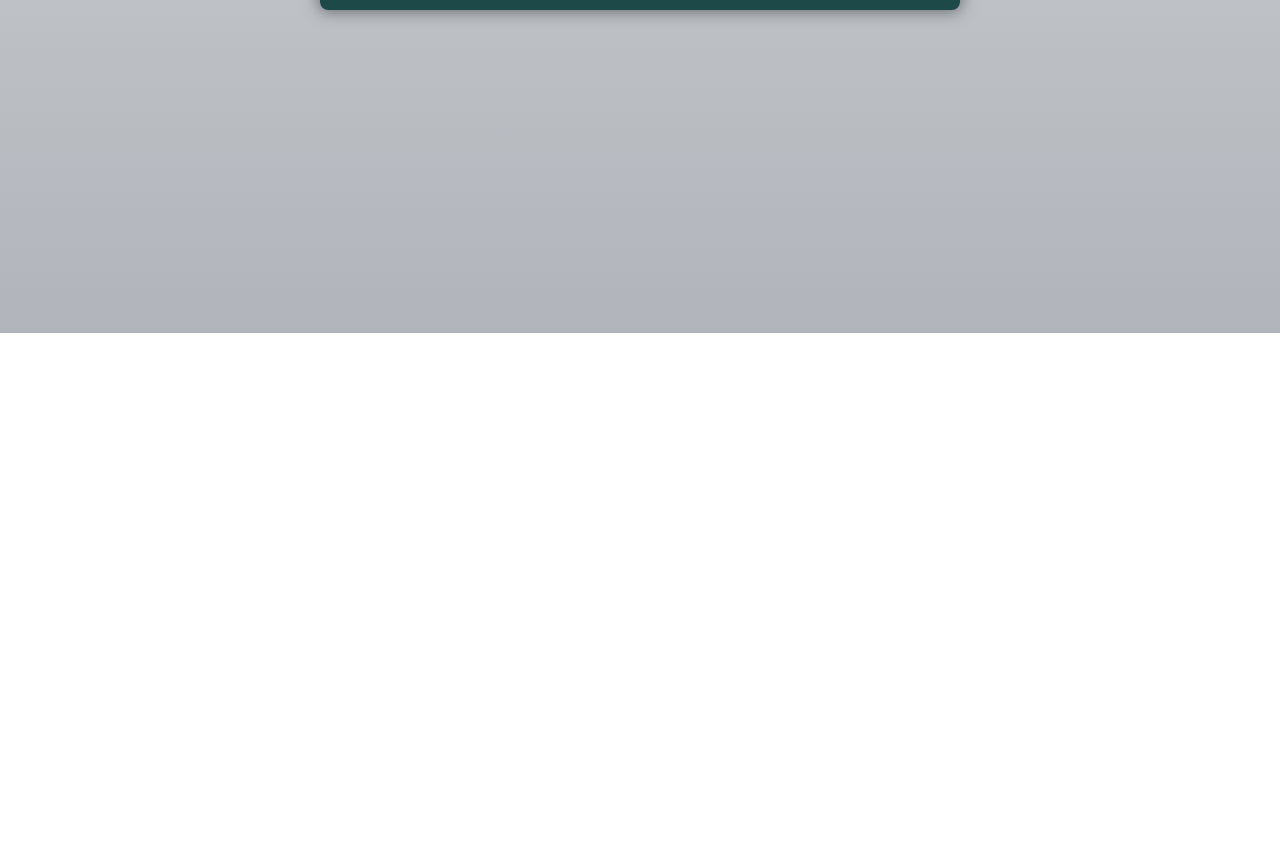
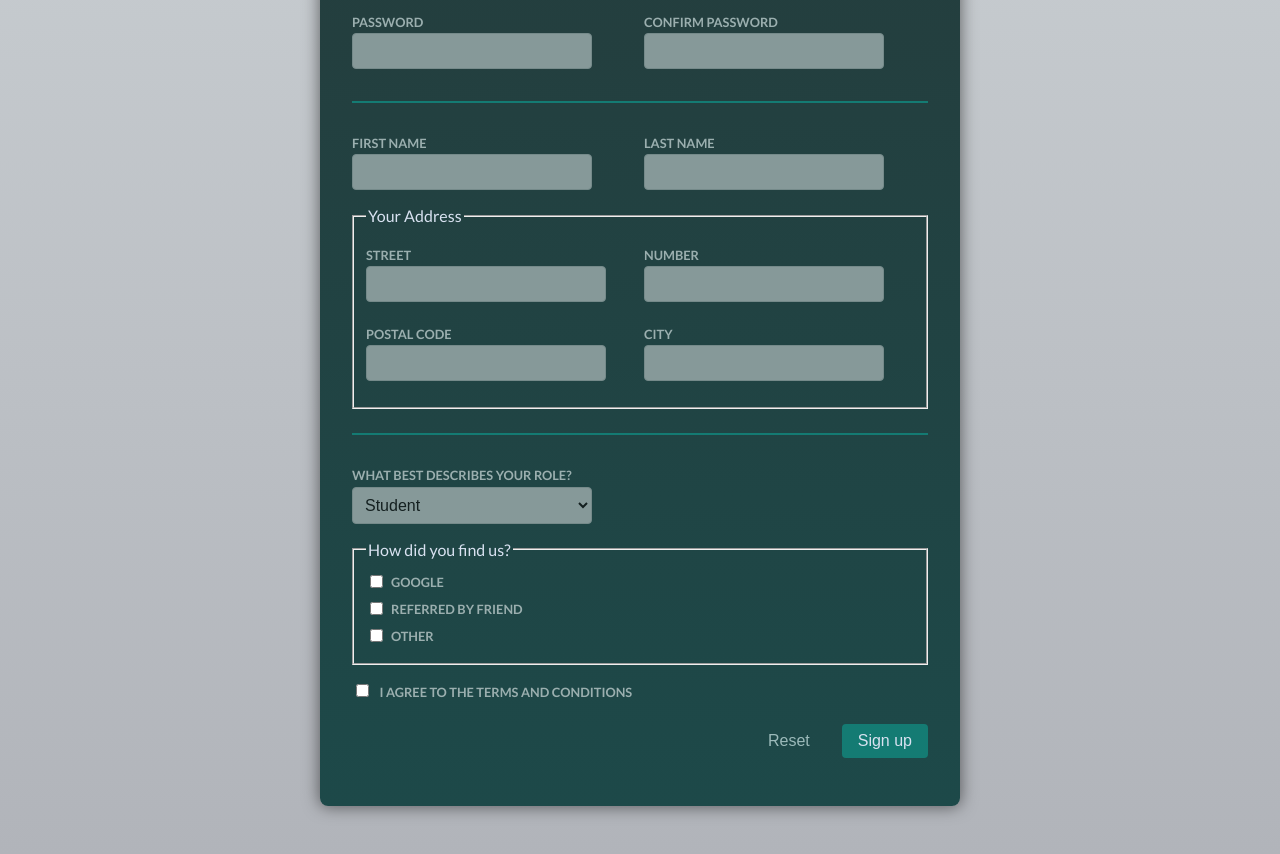
Before and after one commit to kuzn5298/courses, an Angular app: page / in a window 1280 px wide. Shown: the part 499-1353 px from the top of the page. Before the commit the page ends 832 px from the top, so only its background shows below. Built offline with nearby package versions, Linux system fonts and the light colour scheme.

Commit message:
📋 Add sign up form

```diff
--- a/src/app/app.component.html
+++ b/src/app/app.component.html
@@ -20,8 +20,8 @@
   </button>
   <button
     class="button"
-    (click)="selectForm('signup')"
-    [class.active]="formType() === 'signup'"
+    (click)="selectForm('signup-form')"
+    [class.active]="formType() === 'signup-form'"
   >
     SignUp Form
   </button>
--- a/src/app/app.component.ts
+++ b/src/app/app.component.ts
@@ -4,7 +4,7 @@ import { LoginComponent } from './auth/login/login.component';
 import { LoginReactiveComponent } from './auth/login-reactive/login-reactive.component';
 import { SignupComponent } from './auth/signup/signup.component';
 
-type FormType = 'login-ng-form' | 'login-reactive-form' | 'signup';
+type FormType = 'login-ng-form' | 'login-reactive-form' | 'signup-form';
 @Component({
   selector: 'app-root',
   standalone: true,
@@ -12,7 +12,7 @@ type FormType = 'login-ng-form' | 'login-reactive-form' | 'signup';
   imports: [LoginComponent, LoginReactiveComponent, SignupComponent],
 })
 export class AppComponent {
-  formType = signal<FormType>('login-reactive-form');
+  formType = signal<FormType>('signup-form');
 
   selectForm(type: FormType) {
     this.formType.set(type);
--- a/src/app/auth/signup/signup.component.html
+++ b/src/app/auth/signup/signup.component.html
@@ -1,10 +1,10 @@
-<form>
+<form [formGroup]="form" (ngSubmit)="onSubmit()">
   <h2>Welcome on board!</h2>
   <p>We just need a little bit of data from you to get you started 🚀</p>
 
   <div class="control">
     <label for="email">Email</label>
-    <input id="email" type="email" name="email" />
+    <input id="email" type="email" name="email" formControlName="email" />
   </div>
 
   <div class="control-row">
@@ -14,6 +14,7 @@
         id="password"
         type="password"
         name="password"
+        formControlName="password"
       />
     </div>
 
@@ -23,6 +24,7 @@
         id="confirm-password"
         type="password"
         name="confirm-password"
+        formControlName="confirmPassword"
       />
     </div>
   </div>
@@ -37,6 +39,7 @@
           type="text"
           id="first-name"
           name="first-name"
+          formControlName="firstName"
         />
       </div>
 
@@ -46,34 +49,50 @@
           type="text"
           id="last-name"
           name="last-name"
+          formControlName="lastName"
         />
       </div>
     </div>
 
-    <fieldset>
+    <fieldset formGroupName="address">
       <legend>Your Address</legend>
 
       <div class="control-row">
         <div class="control">
           <label for="street">Street</label>
-          <input type="text" id="street" name="street" />
+          <input
+            type="text"
+            id="street"
+            name="street"
+            formControlName="street"
+          />
         </div>
 
         <div class="control">
           <label for="number">Number</label>
-          <input type="text" id="number" name="number" />
+          <input
+            type="text"
+            id="number"
+            name="number"
+            formControlName="number"
+          />
         </div>
       </div>
 
       <div class="control-row">
         <div class="control">
           <label for="postal-code">Postal Code</label>
-          <input type="text" id="postal-code" name="postal-code" />
+          <input
+            type="text"
+            id="postal-code"
+            name="postal-code"
+            formControlName="code"
+          />
         </div>
 
         <div class="control">
           <label for="city">City</label>
-          <input type="text" id="city" name="city" />
+          <input type="text" id="city" name="city" formControlName="city" />
         </div>
       </div>
     </fieldset>
@@ -84,7 +103,7 @@
   <div class="control-row">
     <div class="control">
       <label for="role">What best describes your role?</label>
-      <select id="role" name="role">
+      <select id="role" name="role" formControlName="role">
         <option value="student">Student</option>
         <option value="teacher">Teacher</option>
         <option value="employee">Employee</option>
@@ -94,7 +113,7 @@
     </div>
   </div>
 
-  <fieldset>
+  <fieldset formGroupName="source">
     <legend>How did you find us?</legend>
     <div class="control">
       <input
@@ -102,6 +121,7 @@
         id="google"
         name="acquisition"
         value="google"
+        formControlName="0"
       />
       <label for="google">Google</label>
     </div>
@@ -112,6 +132,7 @@
         id="friend"
         name="acquisition"
         value="friend"
+        formControlName="1"
       />
       <label for="friend">Referred by friend</label>
     </div>
@@ -122,6 +143,7 @@
         id="other"
         name="acquisition"
         value="other"
+        formControlName="2"
       />
       <label for="other">Other</label>
     </div>
@@ -134,6 +156,7 @@
           type="checkbox"
           id="terms-and-conditions"
           name="terms"
+          formControlName="terms"
         />
         I agree to the terms and conditions
       </label>
@@ -141,7 +164,13 @@
   </div>
 
   <p class="form-actions">
-    <button type="reset" class="button button-flat">Reset</button>
+    <button type="reset" class="button button-flat" (click)="onReset()">
+      Reset
+    </button>
     <button type="submit" class="button">Sign up</button>
   </p>
+
+  @if(isSubmitted() && form.invalid) {
+  <p class="control-error">Please fill out all required fields.</p>
+  }
 </form>
--- a/src/app/auth/signup/signup.component.ts
+++ b/src/app/auth/signup/signup.component.ts
@@ -1,9 +1,67 @@
-import { Component } from '@angular/core';
+import { Component, signal } from '@angular/core';
+import {
+  AbstractControl,
+  FormArray,
+  FormControl,
+  FormGroup,
+  ReactiveFormsModule,
+  Validators,
+} from '@angular/forms';
+
+const equalPasswords = (control: AbstractControl) => {
+  if (control.parent?.get('password')?.value === control.value) {
+    return null;
+  }
+  return { passwordsNotEqual: true };
+};
 
 @Component({
   selector: 'app-signup',
   standalone: true,
+  imports: [ReactiveFormsModule],
   templateUrl: './signup.component.html',
   styleUrl: './signup.component.css',
 })
-export class SignupComponent {}
+export class SignupComponent {
+  isSubmitted = signal(false);
+
+  form = new FormGroup({
+    email: new FormControl('', [Validators.required, Validators.email]),
+    password: new FormControl('', [
+      Validators.required,
+      Validators.minLength(6),
+    ]),
+    confirmPassword: new FormControl('', [Validators.required, equalPasswords]),
+    firstName: new FormControl('', [Validators.required]),
+    lastName: new FormControl('', [Validators.required]),
+    address: new FormGroup({
+      street: new FormControl('', [Validators.required]),
+      number: new FormControl('', [Validators.required]),
+      code: new FormControl('', [Validators.required]),
+      city: new FormControl('', [Validators.required]),
+    }),
+    role: new FormControl<
+      'student' | 'teacher' | 'employee' | 'founder' | 'other'
+    >('student', [Validators.required]),
+    source: new FormArray([
+      new FormControl(false),
+      new FormControl(false),
+      new FormControl(false),
+    ]),
+    terms: new FormControl(false, [Validators.requiredTrue]),
+  });
+
+  onSubmit() {
+    this.isSubmitted.set(true);
+    if (this.form.invalid) {
+      return;
+    }
+
+    console.log(this.form.value);
+  }
+
+  onReset() {
+    this.isSubmitted.set(false);
+    this.form.reset();
+  }
+}
```
Also changed, not shown: preview.png (added), 1 other file (tests, documents, lock files or other folders).
